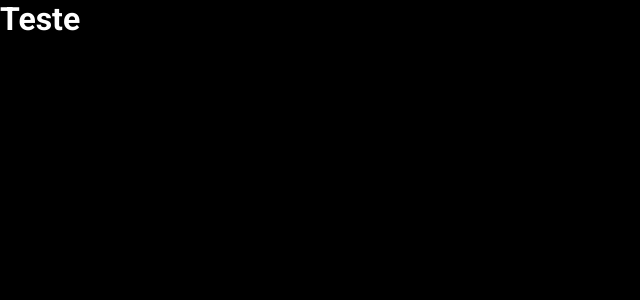
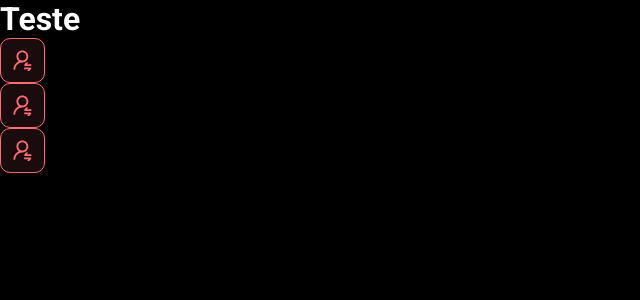
Before and after one commit to vitorhla/dsmeta, a React (Vite) app in the folder frontend/: page / in a window 1280 px wide. Shown: the top 300 px of the page, without its empty margins (0-640 px from the left). Built offline with nearby package versions, Linux system fonts and the light colour scheme.

Commit message:
first component

```diff
--- a/frontend/src/App.tsx
+++ b/frontend/src/App.tsx
@@ -1,6 +1,15 @@
+import NotificationButton from "./assets/components/NotificationButton"
+
 function App() {
 return(
-  <h1>Teste</h1>
+  <>
+    <h1>Teste</h1>
+  <NotificationButton/>
+  <NotificationButton/>
+  <NotificationButton/>
+
+  </>
+
 )
 }
 
--- /dev/null
+++ b/frontend/src/assets/components/NotificationButton/index.tsx
@@ -0,0 +1,17 @@
+import icon from '../../img/notification-icon.svg'
+import './styles.css'
+
+
+
+
+function NotificationButton() {
+    return (
+
+        <div className="dsmeta-red-btn">
+          <img src={icon} alt="Notificar" />
+        </div>
+
+    )
+}
+
+export default NotificationButton
--- /dev/null
+++ b/frontend/src/assets/components/NotificationButton/styles.css
@@ -0,0 +1,15 @@
+.dsmeta-red-btn {
+  height: 45px;
+  width: 45px;
+  background: rgba(255, 107, 114, 0.1);
+  border: 1px solid #ff6b72;
+  border-radius: 10px;
+  display: flex;
+  align-items: center;
+  justify-content: center;
+  cursor: pointer;
+}
+
+.dsmeta-red-btn img {
+    width: 19px;
+}
--- a/frontend/src/index.css
+++ b/frontend/src/index.css
@@ -124,21 +124,7 @@
     justify-content: center;
 }
 
-.dsmeta-red-btn {
-  height: 45px;
-  width: 45px;
-  background: rgba(255, 107, 114, 0.1);
-  border: 1px solid #ff6b72;
-  border-radius: 10px;
-  display: flex;
-  align-items: center;
-  justify-content: center;
-  cursor: pointer;
-}
 
-.dsmeta-red-btn img {
-    width: 19px;
-}
 
 .show576 {
     display: none;
```
Also changed, not shown: frontend/src/assets/img/notification-icon.svg (added).
